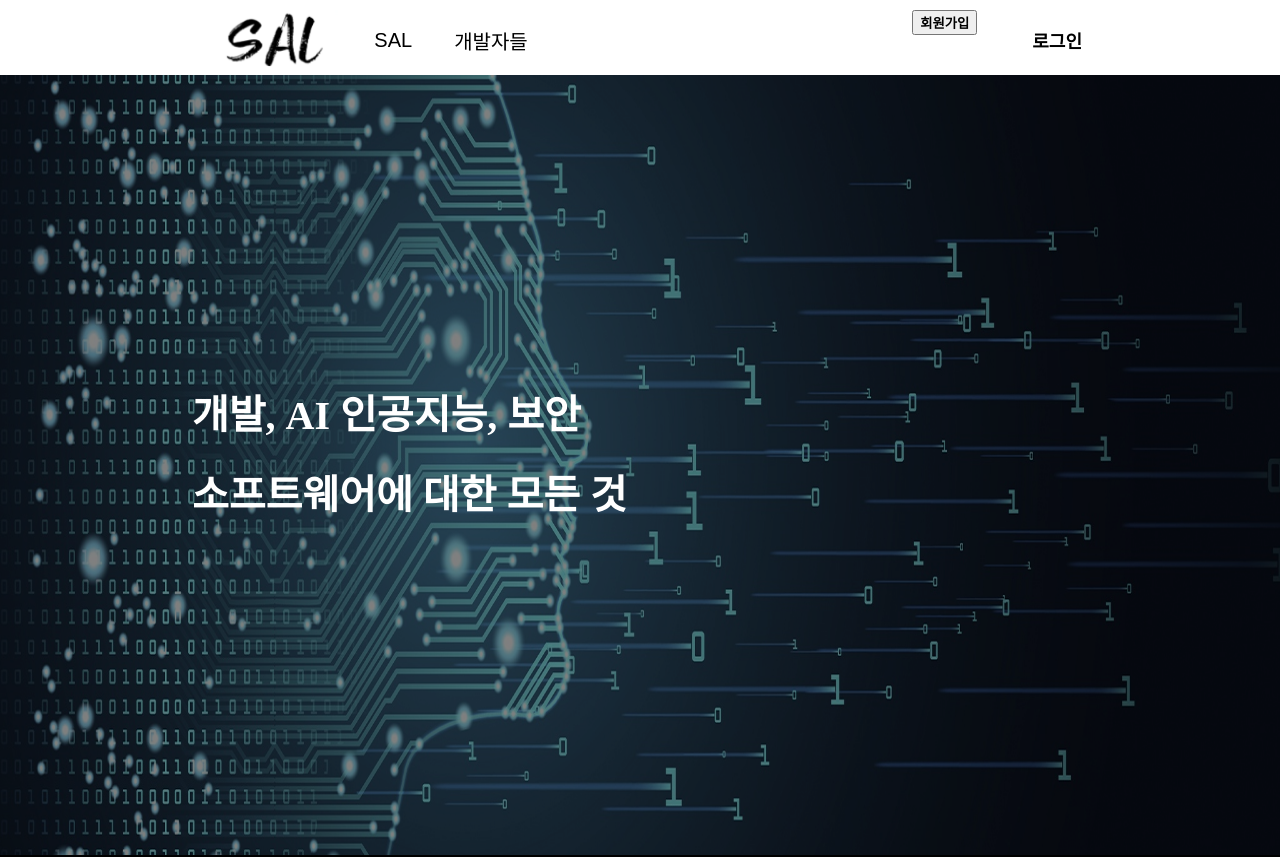
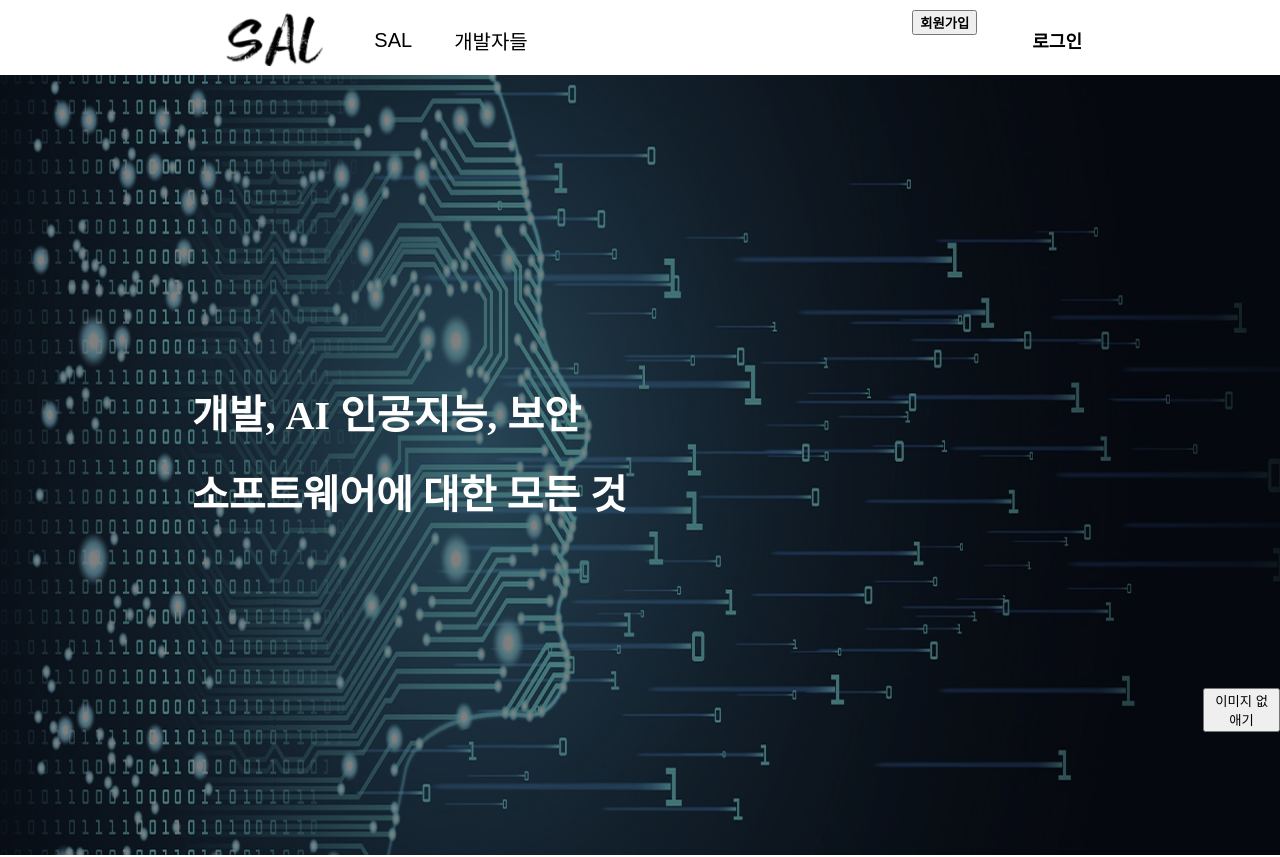
Before and after one commit to soft-a-life/SALT-Frontend, a React (Create React App) app: page / in a window 1280 px wide. Shown: the top 857 px of the page. Built offline with nearby package versions, Linux system fonts and the light colour scheme; what prosemirror-example-setup would draw is missing.

Commit message:
Header img invisible function add

```diff
--- a/src/mainScreen/Header.css
+++ b/src/mainScreen/Header.css
@@ -4,7 +4,7 @@
     display: flex;
     justify-content: center;
     align-items: center;
-    background-color: black;
+    background-color: none;
     border: solid 0px pink;
 }
 .mainImage {
@@ -12,7 +12,7 @@
 }
 .main-container {
     width: 100%;
-
+    border: solid 0px red;
 }
 
 .title-main {
@@ -24,8 +24,16 @@
     top: 47%;
     left: 15%;
 }
-
 .mainPhototext {
     padding: 20px 0px;
     text-align: left;
 }
+.hideImg {
+    display: flex;
+    float: right;
+    font-size: 16px;
+    cursor: pointer;
+    position: absolute;
+    top: 86%;
+    left: 94%;
+}
--- a/src/mainScreen/Header.jsx
+++ b/src/mainScreen/Header.jsx
@@ -1,26 +1,19 @@
-import React from 'react'
+import React, { useState } from 'react'
 import './Header.css'
 import mainImage from '../img/main.jpg'
 
-/*
-임시 main.jpg 추가
-return문 안에
-main-container 추가
-maingImage 추가
-BodyRightComponents.jsx의 title과 id값 겹침
-*/
+function Header(props) {
+  const [imageVisible, setImageVisible] = useState(true)
 
-/*
-이미지 높이 값 780px로 수정
-title id > title-main으로 수정
-title-main안에 mainPhototext 추가
-title-main main-container 안으로 변경
-*/
+  const removeImage = () => {
+    setImageVisible(false)
+  }
 
-function Header(props) {
   return (
     <div className={'header'}>
       <div className={'main-container'}>
+        {imageVisible && (
+          <div>
             <img
               className="mainImage"
               alt="main"
@@ -28,10 +21,15 @@ function Header(props) {
               width="100%"
               height="780px"
             />
+            <div className="hideImg">
+              <button onClick={removeImage}>이미지 없애기</button>
+            </div>
             <div className="title-main">
               <div className="mainPhototext">개발, AI 인공지능, 보안</div>
               <div className="mainPhototext">소프트웨어에 대한 모든 것</div>
             </div>
+          </div>
+        )}
       </div>
     </div>
   )
```
Lines whose indentation alone changed are shown as unchanged.
